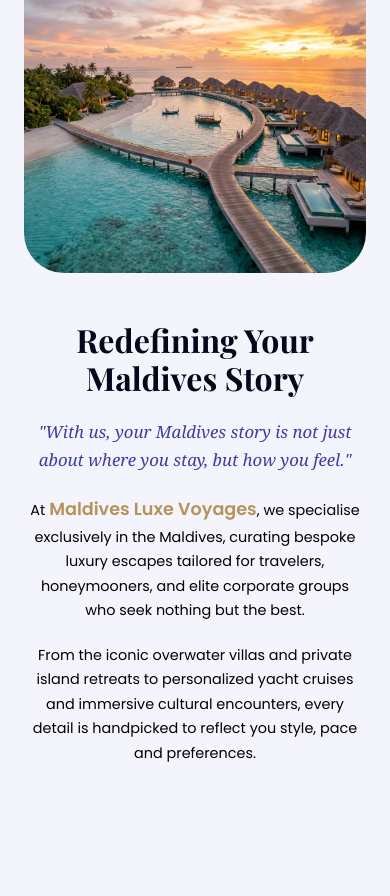
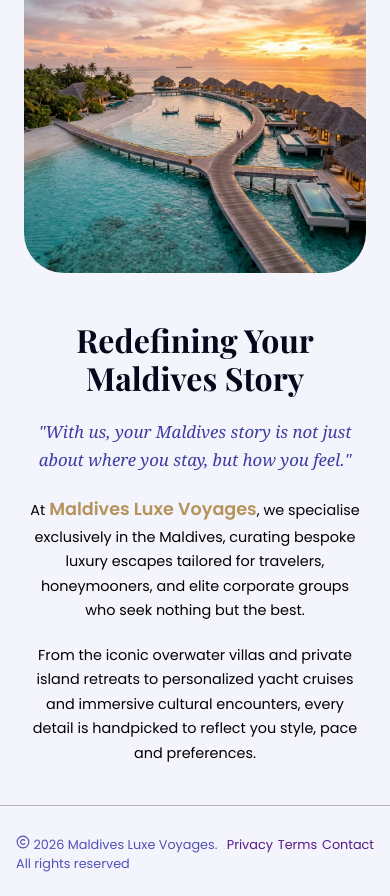
Before and after one commit to Galon123/maldives-luxe-react, a React (Vite) app: page / in a window 390 px wide. Shown: the part 961-1857 px from the top of the page. Before the commit the page ends 1766 px from the top, so only its background shows below. Built offline with nearby package versions, Linux system fonts and the light colour scheme; a web font is replaced by a local one.

Commit message:
feat: add Footer

```diff
--- a/package.json
+++ b/package.json
@@ -10,10 +10,11 @@
     "preview": "vite preview"
   },
   "dependencies": {
+    "axios": "1.18.0",
     "framer-motion": "^12.40.0",
     "lucide-react": "^1.18.0",
-    "react": "^19.2.6",
-    "react-dom": "^19.2.6",
+    "react": "19.2.6",
+    "react-dom": "19.2.6",
     "react-router-dom": "^7.17.0"
   },
   "devDependencies": {
--- /dev/null
+++ b/src/components/layout/Footer.jsx
@@ -0,0 +1,20 @@
+import { style } from "framer-motion/client"
+import styles from "./Footer.module.css"
+import { CopyrightIcon } from "lucide-react"
+
+export function Footer() {
+
+    return(
+        <div className={styles.footer}>
+            <section className={styles.copyright}>
+                <span><CopyrightIcon size={14}/> {new Date().getFullYear()}{" "}Maldives Luxe Voyages. All rights reserved</span>
+            </section>
+            <section className={styles.links}>
+                <a href="">Privacy</a>
+                <a href="">Terms</a>
+                <a href="">Contact</a>
+            </section>
+        </div>
+    )
+
+}
--- /dev/null
+++ b/src/components/layout/Footer.module.css
@@ -0,0 +1,37 @@
+.footer {
+    border-top: 1px solid var(--border);
+    background-color: var(--bg-main);
+    display: flex;
+    justify-content: space-between;
+    padding: 1.8rem 1.5rem 1.4rem;
+}
+
+.copyright {
+    font-family: 'Poppins', serif;
+    font-size: 0.9rem;
+    color: var(--text-muted);
+}
+
+.links {
+    display: flex;
+    gap: 2rem;
+}
+
+.links a {
+    text-decoration: none;
+}
+
+@media (max-width:680px) {
+    .footer {
+        padding: 1.8rem 1rem 1.4rem;
+    }
+
+    .copyright {
+        font-size: 0.8rem;
+    }
+
+    .links {
+        font-size: 0.8rem;
+        gap: 0.3rem;
+    }
+}
--- a/src/components/layout/RootLayout.jsx
+++ b/src/components/layout/RootLayout.jsx
@@ -1,5 +1,6 @@
 import { Outlet } from "react-router-dom";
 import { NavBar } from "./NavBar";
+import { Footer } from "./Footer";
 
 
 export function RootLayout() {
@@ -12,6 +13,7 @@ export function RootLayout() {
                 <Outlet />
             </main>
 
+            <Footer />
         </div>
     )
 
--- a/src/styles/variables.css
+++ b/src/styles/variables.css
@@ -16,6 +16,10 @@
   --accent-gold:       #e3c18a; /* Accent borders, rating stars, luxury tags */
   --accent-gold-dark:  #b5935b; /* Text links on light gold backgrounds */
 
+  --muted-foreground: #464646;
+  --border-light: #e2e2e2;
+  --border: #b8b8b8;
+  --border-dark: #7a7a7a;
 
   --bg-main:       var(--primary-50);
   --bg-surface:    #ffffff;
```
Also changed, not shown: src/assets/resorts.json (added, +14 -0 lines), 2 other files (tests, documents, lock files or other folders).
